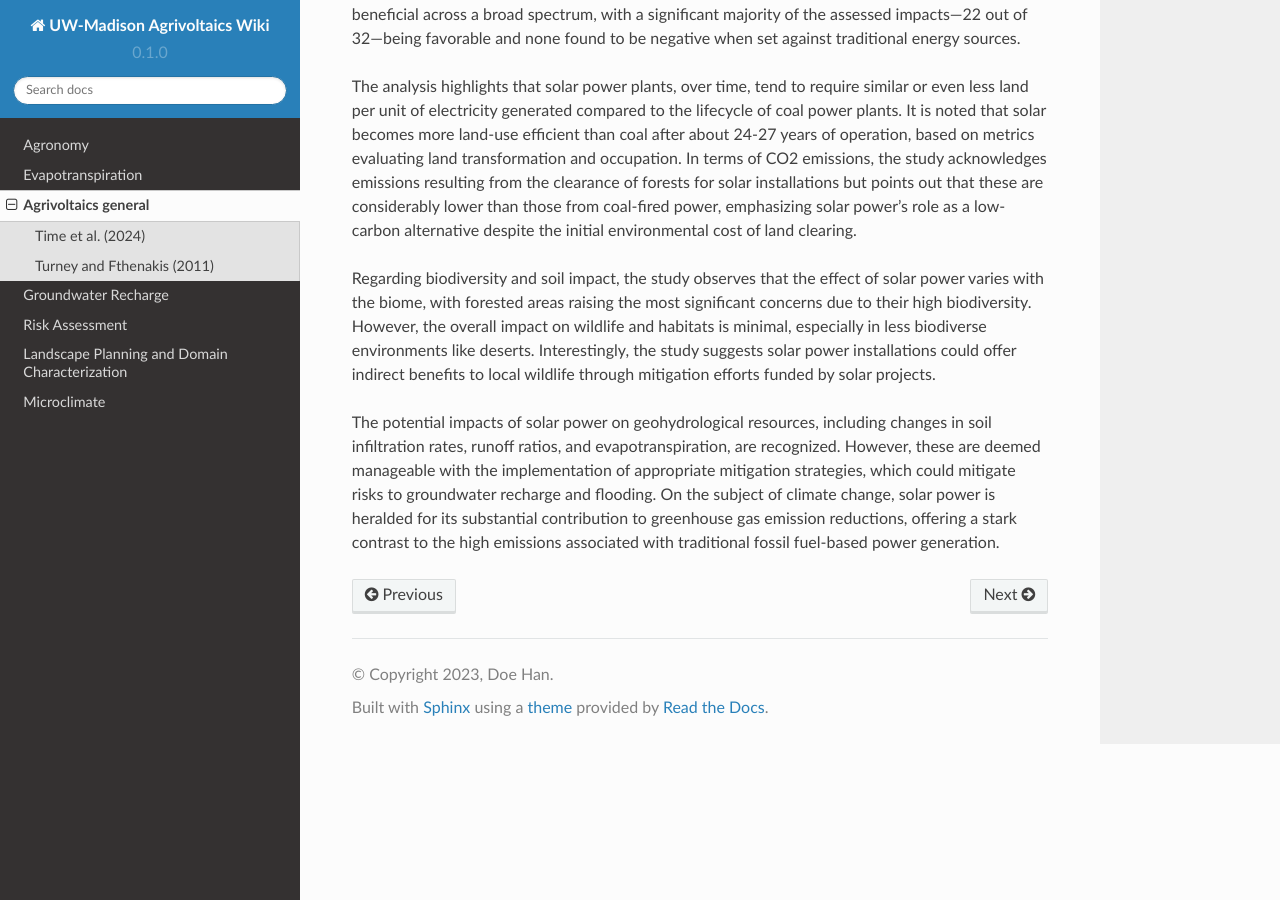
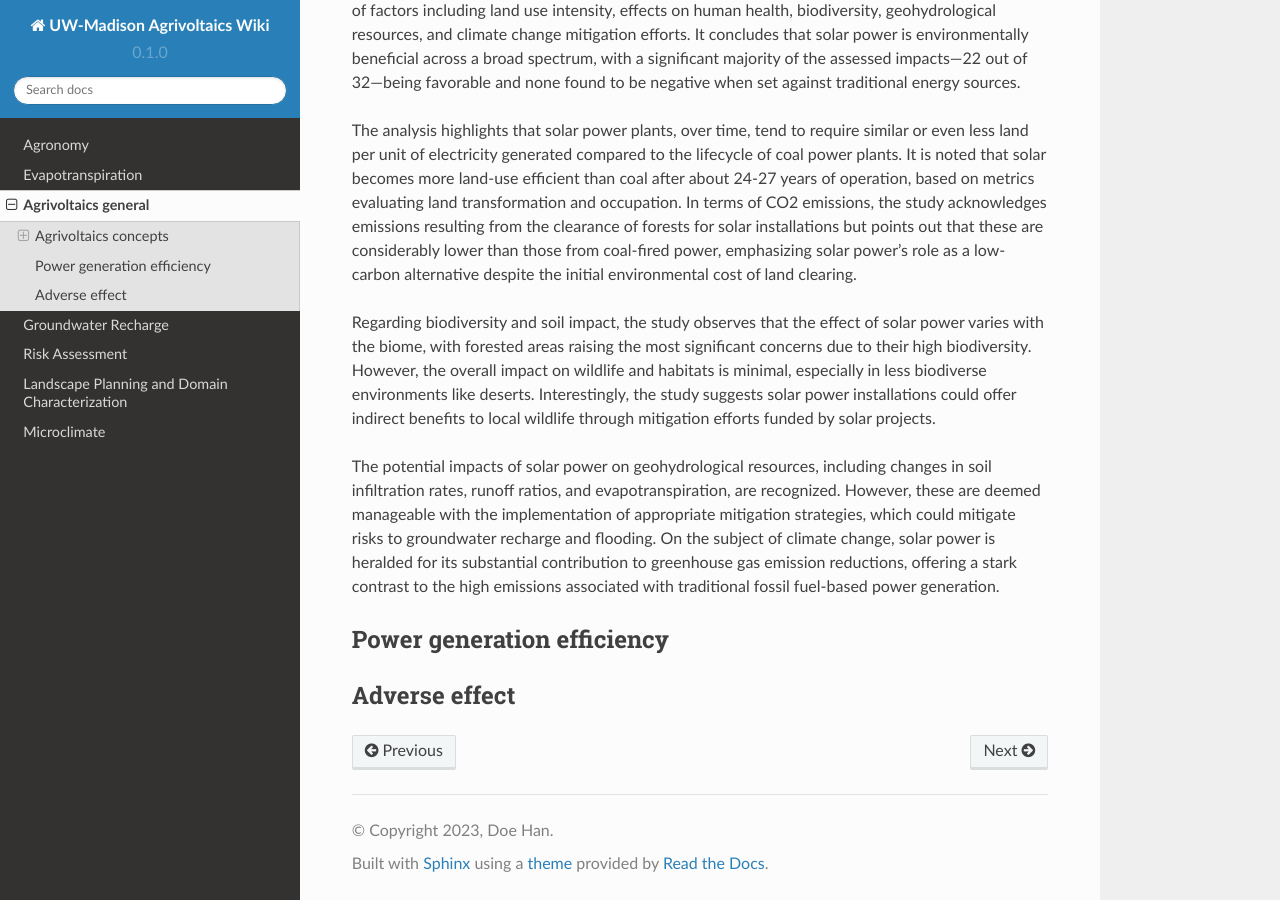
Before and after one commit to hanhydro/wiki, a Sphinx documentation site: the page built from docs/source/general.rst, in a window 1280 px wide and 900 px high, scrolled down 1013 px. Built offline with Sphinx 7.4.7 and the Read the Docs theme 2.0.0, drawn with Linux system fonts in a browser that asks for light colours; pages that are not in the unit, such as notebooks, are missing from menus; some of the changed text lies outside the part shown.

Commit message:
Update general.rst

```diff
--- a/docs/source/general.rst
+++ b/docs/source/general.rst
@@ -1,5 +1,8 @@
 Agrivoltaics general
 ==================
+
+Agrivoltaics concepts
+--------------------
 
 Time et al. (2024)
 +++++++++++++++++++++++++++
@@ -21,3 +24,10 @@ The analysis highlights that solar power plants, over time, tend to require simi
 Regarding biodiversity and soil impact, the study observes that the effect of solar power varies with the biome, with forested areas raising the most significant concerns due to their high biodiversity. However, the overall impact on wildlife and habitats is minimal, especially in less biodiverse environments like deserts. Interestingly, the study suggests solar power installations could offer indirect benefits to local wildlife through mitigation efforts funded by solar projects.
 
 The potential impacts of solar power on geohydrological resources, including changes in soil infiltration rates, runoff ratios, and evapotranspiration, are recognized. However, these are deemed manageable with the implementation of appropriate mitigation strategies, which could mitigate risks to groundwater recharge and flooding. On the subject of climate change, solar power is heralded for its substantial contribution to greenhouse gas emission reductions, offering a stark contrast to the high emissions associated with traditional fossil fuel-based power generation.
+
+Power generation efficiency
+---------------------------
+
+
+Adverse effect
+---------------------------
```
